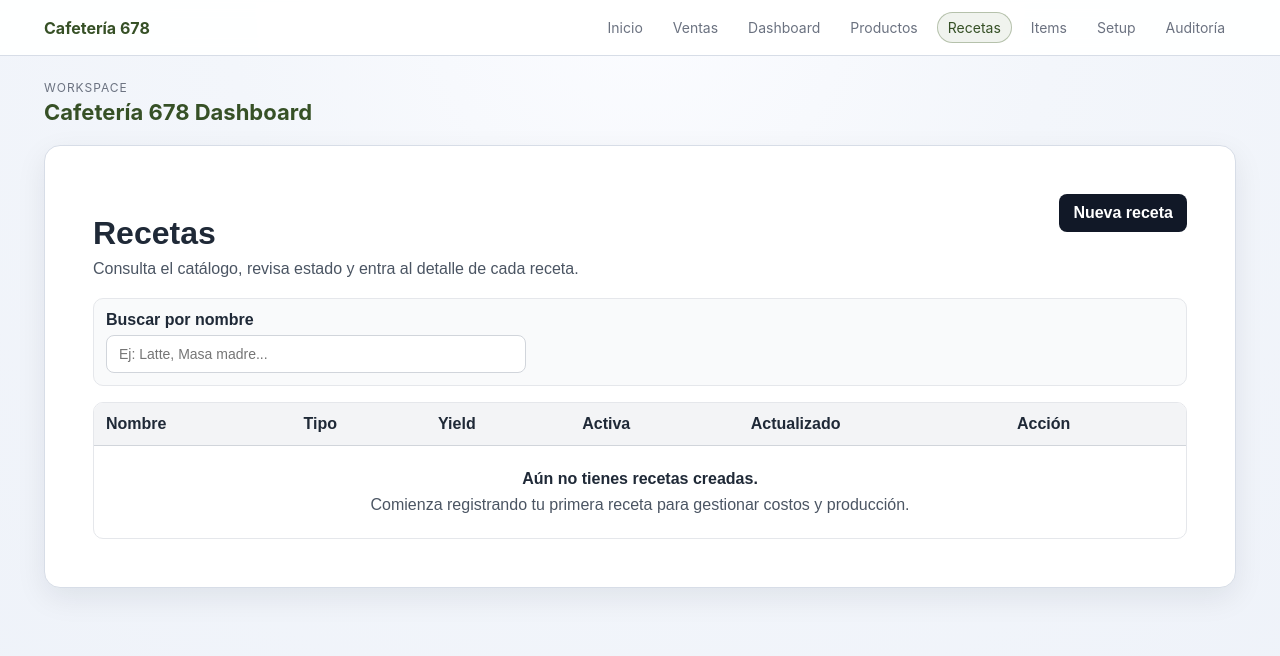
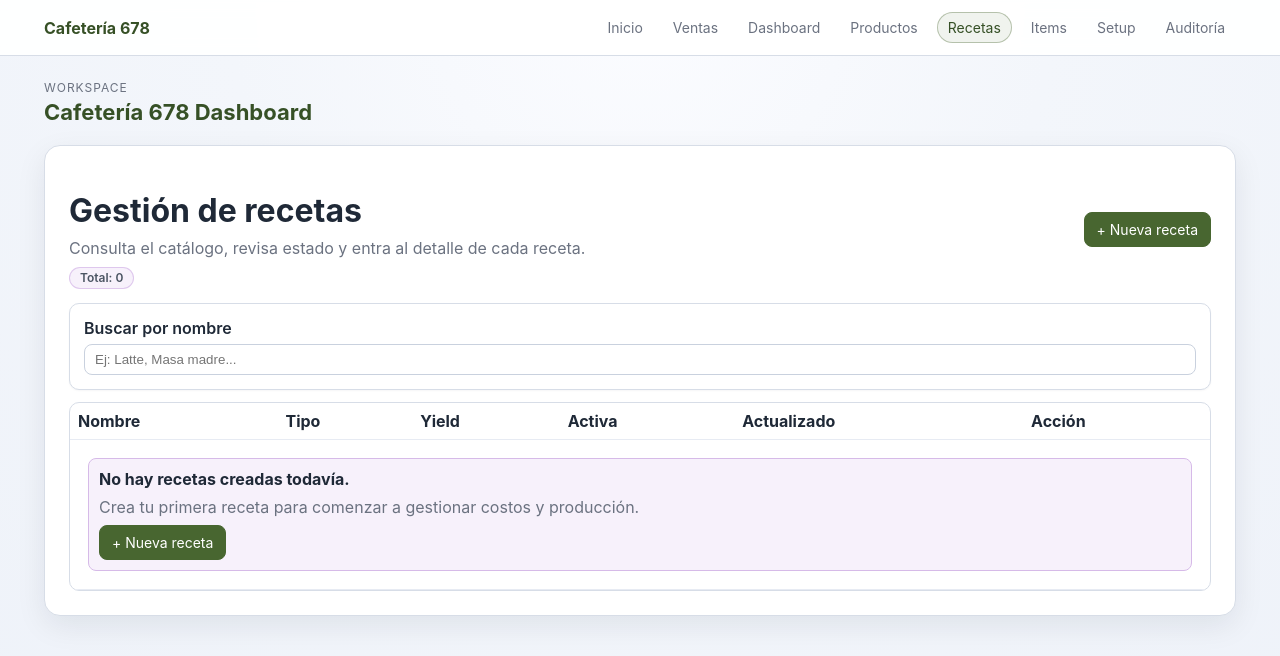
Before and after one commit to NicoChapiro/cafeteria-678-dashboard, a Next.js app: page /recipes in a window 1280 px wide. Shown: the top 656 px of the page. Built offline with nearby package versions, Linux system fonts and the light colour scheme.

Commit message:
Unify master list UI across products, items, and recipes

```diff
--- a/app/products/page.tsx
+++ b/app/products/page.tsx
@@ -43,7 +43,7 @@ export default function ProductsPage() {
           <span className="badge badge--info">Total: {products.length}</span>
         </div>
         <Link href="/products/new" className="btn" style={{ alignSelf: 'center' }}>
-          + Nuevo Producto
+          + Nuevo producto
         </Link>
       </div>
 
@@ -101,7 +101,7 @@ export default function ProductsPage() {
                         Crea tu primer producto para comenzar a operar el catálogo.
                       </p>
                       <Link href="/products/new" className="btn" style={{ display: 'inline-block', marginTop: 8 }}>
-                        Crear producto
+                        + Nuevo producto
                       </Link>
                     </>
                   ) : (
--- a/app/recipes/page.tsx
+++ b/app/recipes/page.tsx
@@ -29,142 +29,102 @@ export default function RecipesPage() {
   }, [recipes, search]);
 
   return (
-    <main style={{ padding: 24, fontFamily: 'sans-serif', maxWidth: 1200, margin: '0 auto' }}>
-      <header
+    <main>
+      <div
         style={{
           display: 'flex',
           alignItems: 'flex-start',
           justifyContent: 'space-between',
-          gap: 16,
-          marginBottom: 20,
+          gap: 12,
+          marginBottom: 14,
           flexWrap: 'wrap',
         }}
       >
         <div>
-          <h1 style={{ marginBottom: 8 }}>Recetas</h1>
-          <p style={{ margin: 0, color: '#4b5563' }}>
+          <h1 style={{ marginBottom: 8 }}>Gestión de recetas</h1>
+          <p className="muted" style={{ marginBottom: 8 }}>
             Consulta el catálogo, revisa estado y entra al detalle de cada receta.
           </p>
+          <span className="badge badge--info">Total: {recipes.length}</span>
         </div>
-        <Link
-          href="/recipes/new"
-          style={{
-            display: 'inline-flex',
-            alignItems: 'center',
-            justifyContent: 'center',
-            padding: '10px 14px',
-            borderRadius: 8,
-            background: '#111827',
-            color: '#fff',
-            textDecoration: 'none',
-            fontWeight: 600,
-          }}
-        >
-          Nueva receta
+        <Link href="/recipes/new" className="btn" style={{ alignSelf: 'center' }}>
+          + Nueva receta
         </Link>
-      </header>
+      </div>
 
-      <section
-        style={{
-          marginBottom: 16,
-          padding: 12,
-          border: '1px solid #e5e7eb',
-          borderRadius: 10,
-          background: '#f9fafb',
-        }}
-      >
+      <div className="card" style={{ marginBottom: 12 }}>
         <label htmlFor="recipes-search" style={{ display: 'block', marginBottom: 6, fontWeight: 600 }}>
           Buscar por nombre
         </label>
         <input
           id="recipes-search"
           type="search"
+          className="input"
           value={search}
           onChange={(event) => setSearch(event.target.value)}
           placeholder="Ej: Latte, Masa madre..."
-          style={{
-            width: '100%',
-            maxWidth: 420,
-            padding: '10px 12px',
-            borderRadius: 8,
-            border: '1px solid #d1d5db',
-            fontSize: 14,
-          }}
         />
-      </section>
+      </div>
 
-      <div style={{ overflowX: 'auto', border: '1px solid #e5e7eb', borderRadius: 10 }}>
-        <table style={{ borderCollapse: 'separate', borderSpacing: 0, width: '100%', minWidth: 900 }}>
+      <div className="tableWrap">
+        <table className="table" style={{ minWidth: 900 }}>
           <thead>
             <tr>
-              <th style={{ borderBottom: '1px solid #d1d5db', textAlign: 'left', padding: 12, background: '#f3f4f6' }}>
-                Nombre
-              </th>
-              <th style={{ borderBottom: '1px solid #d1d5db', textAlign: 'left', padding: 12, background: '#f3f4f6' }}>
-                Tipo
-              </th>
-              <th style={{ borderBottom: '1px solid #d1d5db', textAlign: 'left', padding: 12, background: '#f3f4f6' }}>
-                Yield
-              </th>
-              <th style={{ borderBottom: '1px solid #d1d5db', textAlign: 'left', padding: 12, background: '#f3f4f6' }}>
-                Activa
-              </th>
-              <th style={{ borderBottom: '1px solid #d1d5db', textAlign: 'left', padding: 12, background: '#f3f4f6' }}>
-                Actualizado
-              </th>
-              <th style={{ borderBottom: '1px solid #d1d5db', textAlign: 'left', padding: 12, background: '#f3f4f6' }}>
-                Acción
-              </th>
+              <th>Nombre</th>
+              <th>Tipo</th>
+              <th>Yield</th>
+              <th>Activa</th>
+              <th>Actualizado</th>
+              <th>Acción</th>
             </tr>
           </thead>
           <tbody>
-            {filteredRecipes.map((recipe, index) => (
-              <tr key={recipe.id} style={{ background: index % 2 === 0 ? '#fff' : '#fcfcfd' }}>
-                <td style={{ borderBottom: '1px solid #f3f4f6', padding: 12, fontWeight: 600 }}>{recipe.name}</td>
-                <td style={{ borderBottom: '1px solid #f3f4f6', padding: 12 }}>{recipe.type}</td>
-                <td style={{ borderBottom: '1px solid #f3f4f6', padding: 12 }}>
+            {filteredRecipes.map((recipe) => (
+              <tr key={recipe.id}>
+                <td style={{ fontWeight: 600 }}>{recipe.name}</td>
+                <td>{recipe.type}</td>
+                <td>
                   {recipe.yieldQty} {recipe.yieldUnit}
                 </td>
-                <td style={{ borderBottom: '1px solid #f3f4f6', padding: 12 }}>
+                <td>
                   <span
-                    style={{
-                      display: 'inline-flex',
-                      padding: '4px 10px',
-                      borderRadius: 999,
-                      fontSize: 12,
-                      fontWeight: 700,
-                      color: recipe.active ? '#166534' : '#991b1b',
-                      background: recipe.active ? '#dcfce7' : '#fee2e2',
-                    }}
+                    className={`badge ${recipe.active ? 'badge--info' : 'badge--warn'}`}
+                    style={{ minWidth: 76, justifyContent: 'center' }}
                   >
                     {recipe.active ? 'Activa' : 'Inactiva'}
                   </span>
                 </td>
-                <td style={{ borderBottom: '1px solid #f3f4f6', padding: 12 }}>
-                  {formatDate(recipe.updatedAt)}
-                </td>
-                <td style={{ borderBottom: '1px solid #f3f4f6', padding: 12 }}>
-                  <Link href={`/recipes/${recipe.id}`}>Ver detalle</Link>
+                <td>{formatDate(recipe.updatedAt)}</td>
+                <td>
+                  <Link href={`/recipes/${recipe.id}`} className="btnSecondary">
+                    Ver detalle →
+                  </Link>
                 </td>
               </tr>
             ))}
-            {recipes.length === 0 ? (
+            {filteredRecipes.length === 0 ? (
               <tr>
-                <td colSpan={6} style={{ padding: 24, textAlign: 'center' }}>
-                  <p style={{ margin: 0, fontWeight: 700 }}>Aún no tienes recetas creadas.</p>
-                  <p style={{ margin: '8px 0 0', color: '#4b5563' }}>
-                    Comienza registrando tu primera receta para gestionar costos y producción.
-                  </p>
-                </td>
-              </tr>
-            ) : null}
-            {recipes.length > 0 && filteredRecipes.length === 0 ? (
-              <tr>
-                <td colSpan={6} style={{ padding: 24, textAlign: 'center' }}>
-                  <p style={{ margin: 0, fontWeight: 700 }}>No encontramos recetas con ese nombre.</p>
-                  <p style={{ margin: '8px 0 0', color: '#4b5563' }}>
-                    Prueba con otro término de búsqueda.
-                  </p>
+                <td colSpan={6} style={{ padding: 18 }}>
+                  <div className="calloutInfo">
+                    {recipes.length === 0 ? (
+                      <>
+                        <strong>No hay recetas creadas todavía.</strong>
+                        <p className="muted" style={{ marginTop: 8 }}>
+                          Crea tu primera receta para comenzar a gestionar costos y producción.
+                        </p>
+                        <Link href="/recipes/new" className="btn" style={{ display: 'inline-block', marginTop: 8 }}>
+                          + Nueva receta
+                        </Link>
+                      </>
+                    ) : (
+                      <>
+                        <strong>Sin resultados para la búsqueda actual.</strong>
+                        <p className="muted" style={{ marginTop: 8 }}>
+                          Ajusta el nombre buscado para encontrar otras recetas.
+                        </p>
+                      </>
+                    )}
+                  </div>
                 </td>
               </tr>
             ) : null}
```
Also changed, not shown: app/items/page.tsx (+51 -72 lines).
